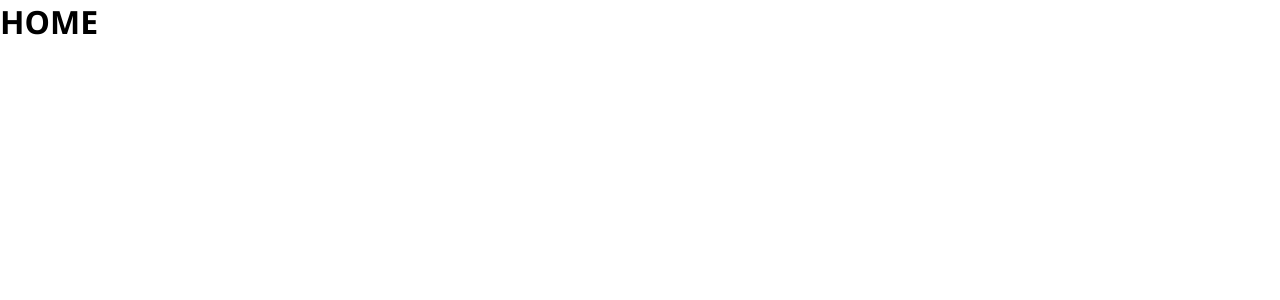
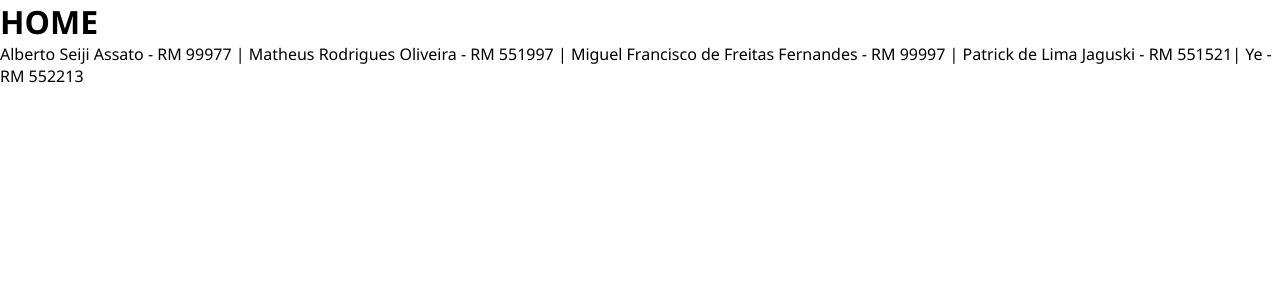
Before and after one commit to Miguel-Fr3/Gs_RWD, a Next.js app: page / in a window 1280 px wide. Shown: the top 300 px of the page. Built offline with nearby package versions, Linux system fonts and the light colour scheme.

Commit message:
Corpo do rodape

```diff
--- a/src/components/Rodape/Rodape.jsx
+++ b/src/components/Rodape/Rodape.jsx
@@ -1,8 +1,14 @@
 
 export default function Rodape() {
   return (
-    <div>
-
-    </div>
+    <footer>
+        <div class="rodape">
+            <p> Alberto Seiji Assato - RM 99977 |
+                Matheus Rodrigues Oliveira - RM 551997 |
+                Miguel Francisco de Freitas Fernandes - RM 99997 |
+                Patrick de Lima Jaguski - RM 551521|
+                Ye - RM 552213 </p>
+        </div>
+    </footer>
   )
 }
```
